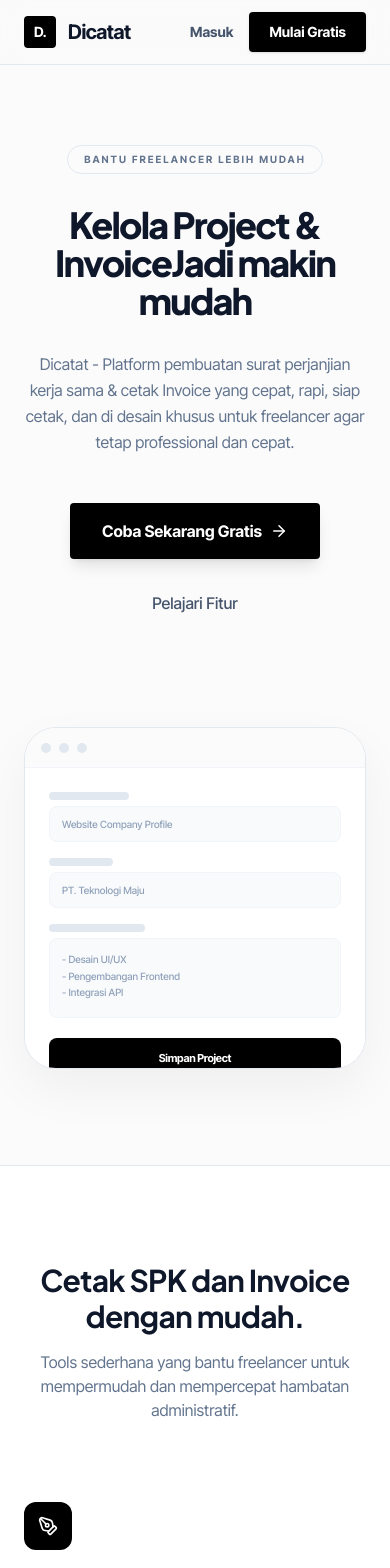
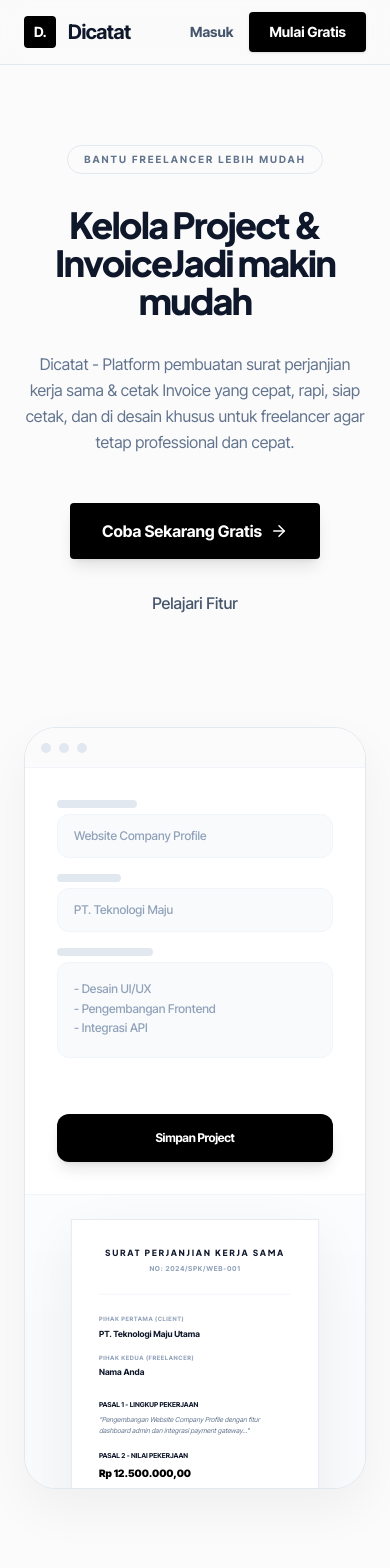
Before and after one commit to zyfdwm/dicatat, a Next.js app: page / in a window 390 px wide. Shown: the top 1568 px of the page. Built offline with nearby package versions, Linux system fonts and the light colour scheme; no server answers.

Commit message:
fix responsive

```diff
--- a/src/app/page.tsx
+++ b/src/app/page.tsx
@@ -124,41 +124,43 @@ export default function LandingPage() {
               <div className="w-2.5 h-2.5 rounded-full bg-slate-200"></div>
             </div>
             {/* Fake App Layout */}
-            <div className="flex flex-col md:flex-row h-[300px] md:h-[500px]">
+            <div className="flex flex-col md:flex-row h-[720px] sm:h-[800px] md:h-[500px]">
               {/* Sidebar (Form Mockup) */}
-              <div className="w-full md:w-80 border-b md:border-b-0 md:border-r border-slate-100 p-6 flex flex-col gap-5 bg-white">
+              <div className="w-full md:w-80 border-b md:border-b-0 md:border-r border-slate-100 p-8 md:p-6 flex flex-col gap-6 md:gap-5 bg-white shrink-0">
                 <div className="space-y-4">
                   <div className="space-y-1.5">
                     <div className="h-2 w-20 bg-slate-200 rounded"></div>
-                    <div className="h-9 w-full bg-slate-50 border border-slate-100 rounded-lg flex items-center px-3 text-[10px] font-medium text-slate-400">
+                    <div className="h-11 w-full bg-slate-50 border border-slate-100 rounded-xl flex items-center px-4 text-xs font-medium text-slate-400">
                       Website Company Profile
                     </div>
                   </div>
                   <div className="space-y-1.5">
                     <div className="h-2 w-16 bg-slate-200 rounded"></div>
-                    <div className="h-9 w-full bg-slate-50 border border-slate-100 rounded-lg flex items-center px-3 text-[10px] font-medium text-slate-400">
+                    <div className="h-11 w-full bg-slate-50 border border-slate-100 rounded-xl flex items-center px-4 text-xs font-medium text-slate-400">
                       PT. Teknologi Maju
                     </div>
                   </div>
                   <div className="space-y-1.5">
                     <div className="h-2 w-24 bg-slate-200 rounded"></div>
-                    <div className="h-20 w-full bg-slate-50 border border-slate-100 rounded-lg p-3 text-[10px] font-medium text-slate-400 leading-relaxed">
+                    <div className="h-24 w-full bg-slate-50 border border-slate-100 rounded-xl p-4 text-xs font-medium text-slate-400 leading-relaxed">
                       - Desain UI/UX<br />
                       - Pengembangan Frontend<br />
                       - Integrasi API
                     </div>
                   </div>
                 </div>
-                <div className="mt-auto h-10 w-full bg-black rounded-lg flex items-center justify-center text-[11px] font-bold text-white tracking-tight">
-                  Simpan Project
+                <div className="mt-8 md:mt-auto">
+                  <div className="h-12 w-full bg-black rounded-xl flex items-center justify-center text-xs font-bold text-white tracking-tight shadow-lg shadow-black/10 hover:bg-slate-800 transition-all active:scale-[0.98]">
+                    Simpan Project
+                  </div>
                 </div>
               </div>
 
               {/* Document Preview (Realistic SPK) */}
-              <div className="flex-1 bg-slate-50 p-4 md:p-10 flex justify-center items-start overflow-hidden relative">
+              <div className="flex-1 bg-slate-50 p-6 md:p-10 flex justify-center items-start overflow-hidden relative">
                 <div className="absolute inset-0 bg-linear-to-b from-white via-transparent to-transparent opacity-50"></div>
 
-                <div className="w-full max-w-md bg-white shadow-[0_20px_60px_rgba(0,0,0,0.06)] border border-slate-200 p-8 md:p-10 flex flex-col scale-90 md:scale-100 origin-top animate-in fade-in slide-in-from-bottom-4 duration-700">
+                <div className="w-full max-w-md bg-white shadow-[0_20px_60px_rgba(0,0,0,0.06)] border border-slate-200 p-8 md:p-10 flex flex-col scale-[0.85] sm:scale-95 md:scale-100 origin-top animate-in fade-in slide-in-from-bottom-4 duration-700">
                   {/* Header */}
                   <div className="text-center mb-6 border-b border-slate-100 pb-6">
                     <h4 className="text-[10px] font-black uppercase tracking-[0.2em] text-slate-900 mb-1">Surat Perjanjian Kerja Sama</h4>
```
